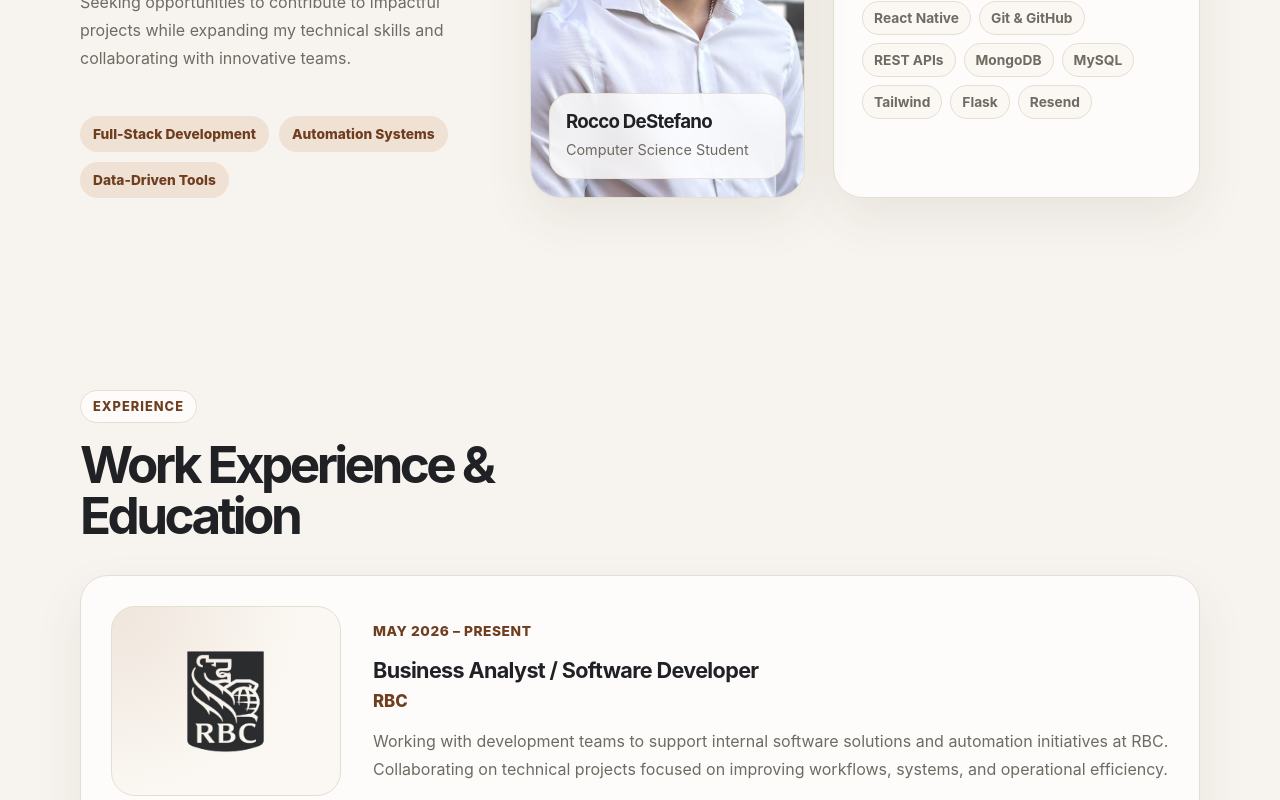
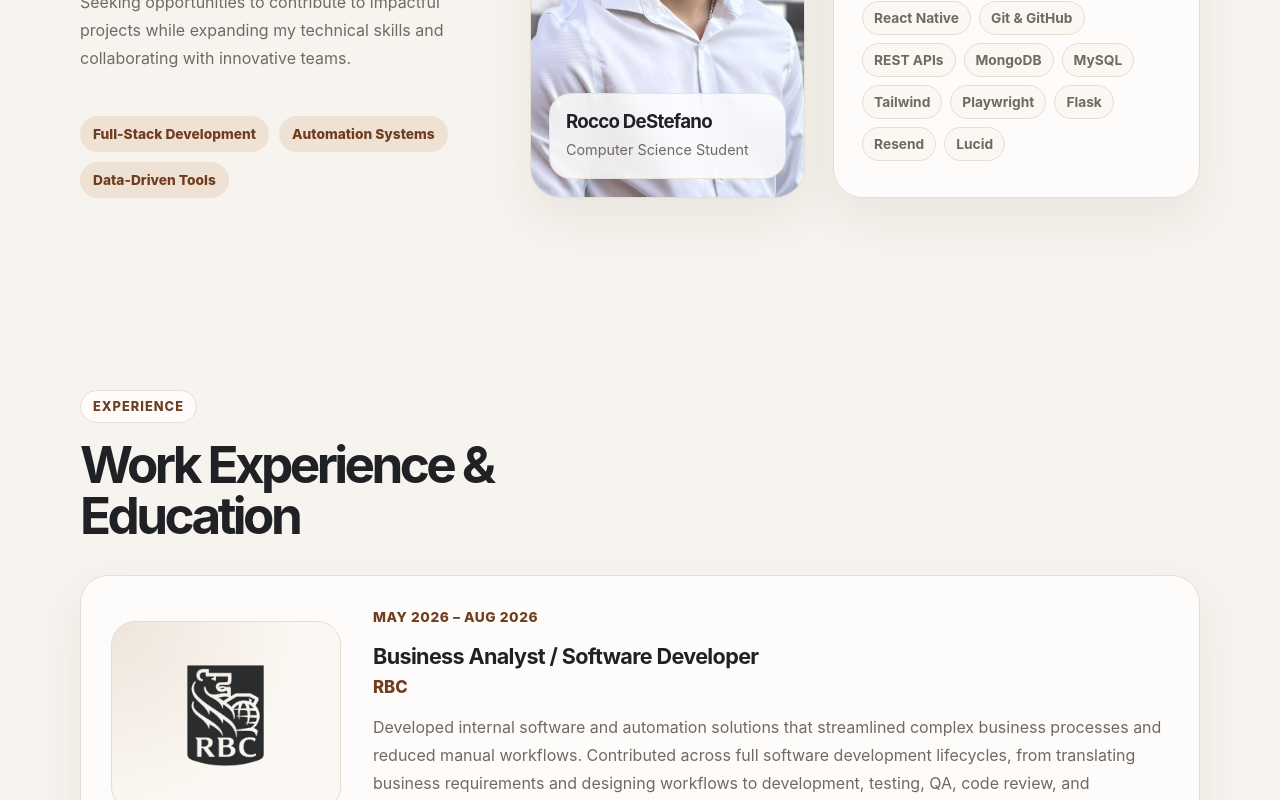
Before and after one commit to RoccoD1616/personal-website, a React (Vite) app: page / in a window 1280 px wide. Shown: the part 1100-1900 px from the top of the page. Built offline with nearby package versions, Linux system fonts and the light colour scheme; a web font is replaced by a local one.

Commit message:
Updated from RBC

```diff
--- a/src/App.jsx
+++ b/src/App.jsx
@@ -12,7 +12,6 @@ import VoiceCare_AI from "../src/assets/dark/VoiceCare-AI.jpeg";
 import COMPSA_CCR from "../src/assets/dark/COMPSA-CCR.png";
 import Room_Booking from "../src/assets/dark/Room-Booking.png";
 import Personal_Website from "../src/assets/dark/Personal-Website.png";
-import Britnell_Logo_2 from "../src/assets/dark/Britnell-Logo-2.png";
 import Isabel_Balder_Club from "../src/assets/dark/Isabel-Balder-Club.png";
 import NumNum from "../src/assets/dark/NumNum.jpeg";
 
@@ -72,46 +71,6 @@ const projects = [
     image: Personal_Website,
   },
   {
-    title: "Pending & Partial Automator",
-    date: "08/2025",
-    description:
-      "Built an automated system that emails customers regarding their pending orders and ETAs and logs all order data into internal company records.",
-    technologies: ["Python", "MySQL"],
-    image: Britnell_Logo_2,
-  },
-  {
-    title: "Backup Delete Automator",
-    date: "08/2025",
-    description:
-      "Implemented a storage management system that optimizes server capacity by automatically removing outdated backups.",
-    technologies: ["Python"],
-    image: Britnell_Logo_2,
-  },
-  {
-    title: "NSS Report Automator",
-    date: "07/2025",
-    description:
-      "Developed an automated system that calculates daily sales and sends summary reports via email using APIs.",
-    technologies: ["Python", "MySQL"],
-    image: Britnell_Logo_2,
-  },
-  {
-    title: "NSS Generator",
-    date: "06/2025",
-    description:
-      "Built an automated system to generate sales metrics and monitor warehouse performance using APIs.",
-    technologies: ["Python", "MySQL"],
-    image: Britnell_Logo_2,
-  },
-  {
-    title: "Warehouse Optimizer",
-    date: "05/2025",
-    description:
-      "Developed a warehouse inventory optimization system using a frequency-based algorithm to analyze order quantities and improve item placement.",
-    technologies: ["Python", "MySQL", "React", "Flask", "REST APIs"],
-    image: Britnell_Logo_2,
-  },
-  {
     title: "Isabel Balder Club Website",
     date: "04/2025",
     description:
@@ -135,9 +94,9 @@ const experience = [
   {
     role: "Business Analyst / Software Developer",
     company: "RBC",
-    date: "May 2026 – Present",
+    date: "May 2026 – Aug 2026",
     description:
-      "Working with development teams to support internal software solutions and automation initiatives at RBC. Collaborating on technical projects focused on improving workflows, systems, and operational efficiency.",
+      "Developed internal software and automation solutions that streamlined complex business processes and reduced manual workflows. Contributed across full software development lifecycles, from translating business requirements and designing workflows to development, testing, QA, code review, and deployment.",
     website: "https://www.rbcroyalbank.com",
     logo: RBC_Logo,
   },
@@ -196,11 +155,11 @@ const activities = [
 ];
 
 const current = [
+  "Vue.js",
+  "Node.js",
   "TypeScript",
-  "Node.js",
-  "Vue.js",
-  "SQL",
   "MongoDB",
+  "Playwright",
 ];
 
 const languages = [
@@ -225,8 +184,10 @@ const technologies = [
   "MongoDB",
   "MySQL",
   "Tailwind",
+  "Playwright",
   "Flask",
   "Resend",
+  "Lucid",
 ];
 
 function Navbar() {
@@ -291,7 +252,7 @@ function App() {
             <p className="small-label">Software Design @ Queen’s University</p>
             <h1>Rocco DeStefano</h1>
             <p>
-              I build practical web, automation, and data-driven tools that make workflows easier to understand and faster to use.
+              Software developer focused on creating digital tools to solve real-world challenges.
             </p>
             <div className="hero-actions">
               <a className="button button-primary" href="#projects">View Projects</a>
@@ -299,7 +260,7 @@ function App() {
             </div>
           </div>
           <aside className="hero-panel">
-            <p>Currently</p>
+            <p>Previous</p>
             <h2>Business Analyst / Software Developer</h2>
             <h3>RBC</h3>
             <div className="skill-list">
```
